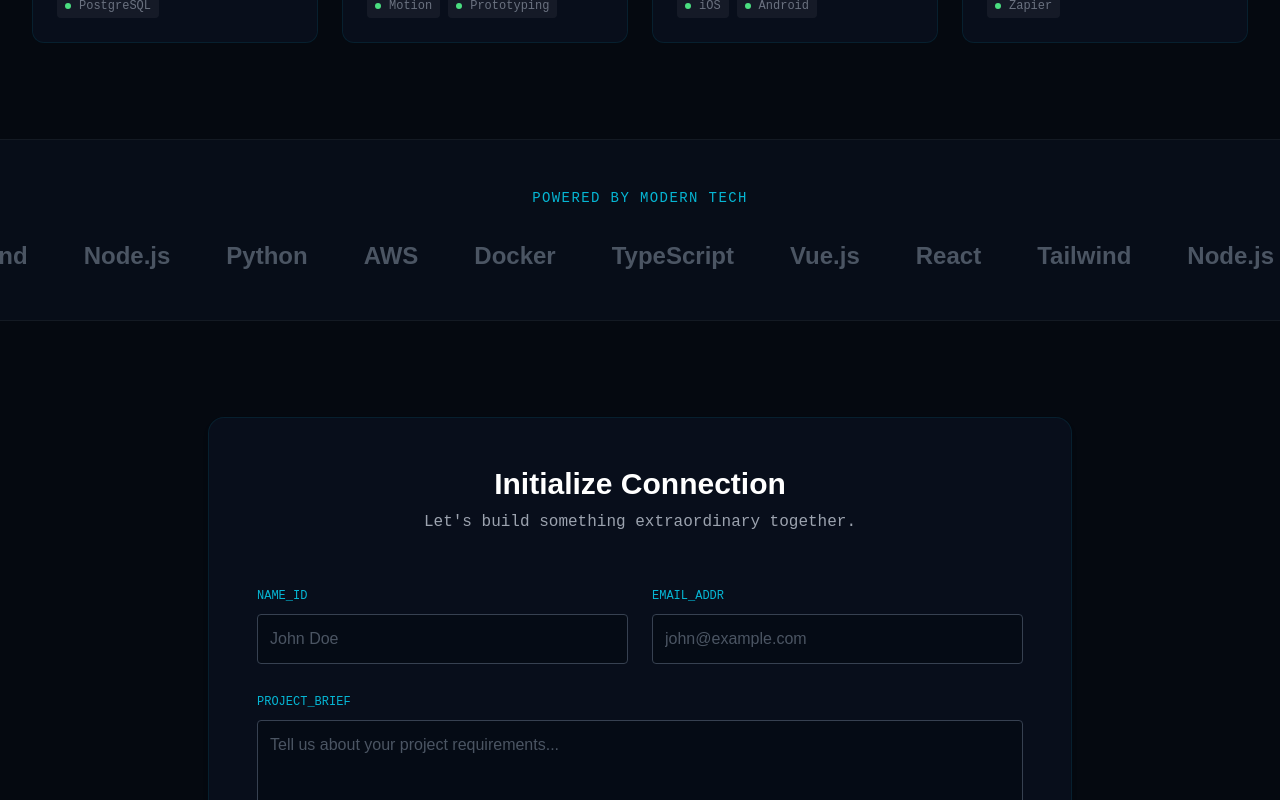
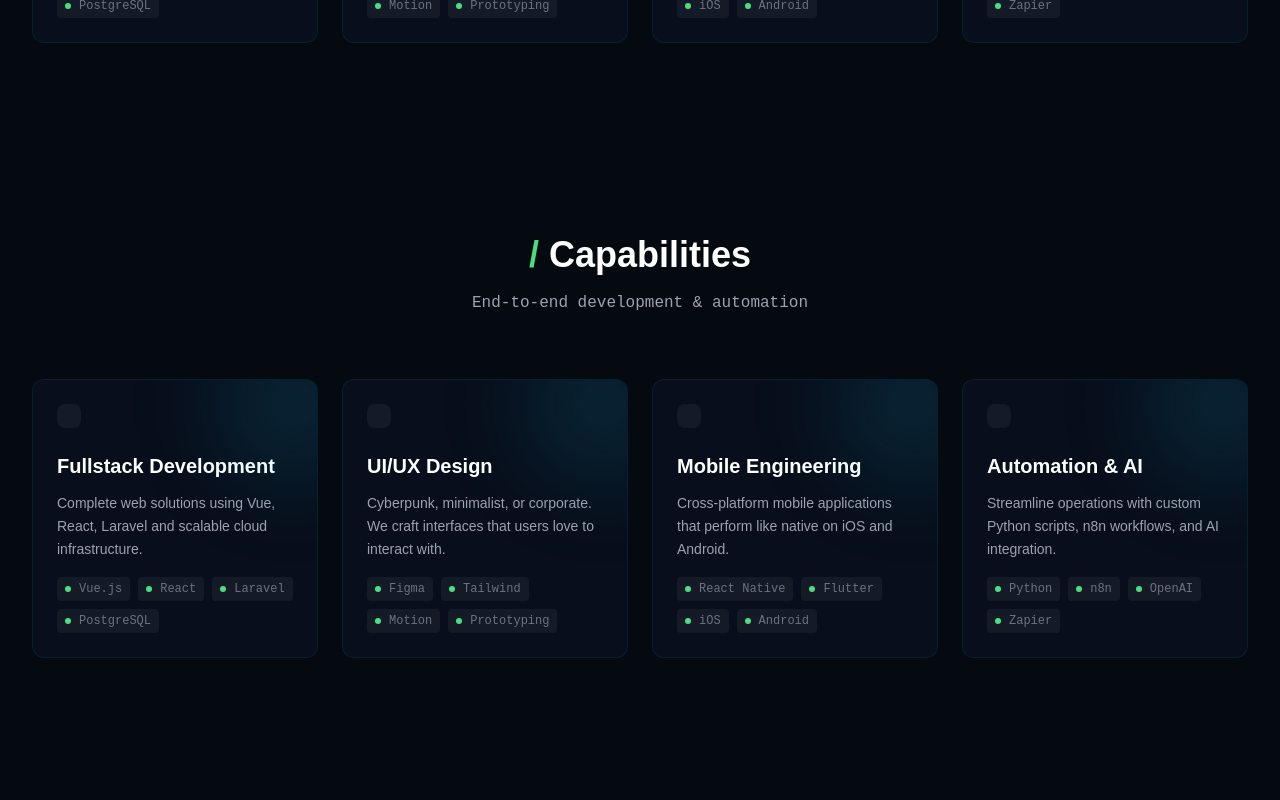
Before and after one commit to mohemed-amine619/FM-landing, a Vue app: page / in a window 1280 px wide. Shown: the part 1480-2280 px from the top of the page. Built offline with nearby package versions, Linux system fonts and the light colour scheme.

Commit message:
add new tech

```diff
--- a/src/components/TechComponents.vue
+++ b/src/components/TechComponents.vue
@@ -1,46 +1,68 @@
 <script setup lang="ts">
-interface TechItem {
-    name: string;
-    icon: string;
-}
+import type { Service } from '../types';
 
-const techStack: TechItem[] = [
-    { name: 'Vue.js', icon: 'ph-vue-logo' },
-    { name: 'React', icon: 'ph-atom' },
-    { name: 'Tailwind', icon: 'ph-wind' },
-    { name: 'Node.js', icon: 'ph-terminal-window' },
-    { name: 'Python', icon: 'ph-snake' },
-    { name: 'AWS', icon: 'ph-cloud' },
-    { name: 'Docker', icon: 'ph-container-ship' },
-    { name: 'TypeScript', icon: 'ph-code-simple' },
+const services: Service[] = [
+    {
+        title: 'Fullstack Development',
+        desc: 'Complete web solutions using Vue, React, Laravel and scalable cloud infrastructure.',
+        icon: 'ph-code',
+        tags: ['Vue.js', 'React', 'Laravel', 'PostgreSQL']
+    },
+    {
+        title: 'UI/UX Design',
+        desc: 'Cyberpunk, minimalist, or corporate. We craft interfaces that users love to interact with.',
+        icon: 'ph-paint-brush',
+        tags: ['Figma', 'Tailwind', 'Motion', 'Prototyping']
+    },
+    {
+        title: 'Mobile Engineering',
+        desc: 'Cross-platform mobile applications that perform like native on iOS and Android.',
+        icon: 'ph-device-mobile',
+        tags: ['React Native', 'Flutter', 'iOS', 'Android']
+    },
+    {
+        title: 'Automation & AI',
+        desc: 'Streamline operations with custom Python scripts, n8n workflows, and AI integration.',
+        icon: 'ph-robot',
+        tags: ['Python', 'n8n', 'OpenAI', 'Zapier']
+    }
 ];
 </script>
 
 <template>
-    <section id="tech" class="py-12 border-y border-white/5 bg-brand-navy/50 overflow-hidden relative z-10">
-        <div class="max-w-7xl mx-auto px-4 mb-8 text-center">
-            <h3 class="font-mono text-brand-cyan text-sm tracking-widest uppercase">Powered By Modern Tech</h3>
-        </div>
+    <section id="services" class="py-24 relative z-10">
+        <div class="max-w-7xl mx-auto px-4 sm:px-6 lg:px-8">
+            <div class="text-center mb-16">
+                <h2 class="text-3xl md:text-4xl font-bold text-white mb-4"><span class="text-brand-green">/</span>
+                    Capabilities</h2>
+                <p class="text-gray-400 font-mono">End-to-end development & automation</p>
+            </div>
 
-        <!-- Infinite Scroll Container -->
-        <div class="relative flex overflow-x-hidden group">
-            <!--
-           The 'animate-marquee' class is defined in your tailwind.config.js
-           We use 'hover:pause' to stop the scroll when the user hovers over it.
-      -->
-            <div class="animate-marquee whitespace-nowrap flex space-x-12 items-center hover:pause">
-                <!-- First Set -->
-                <div v-for="tech in techStack" :key="tech.name"
-                    class="text-2xl font-bold text-gray-600 hover:text-white transition-colors flex items-center space-x-2">
-                    <i :class="['ph', tech.icon]"></i>
-                    <span>{{ tech.name }}</span>
-                </div>
+            <!-- Updated grid to 4 columns on large screens, or 2x2 grid -->
+            <div class="grid grid-cols-1 md:grid-cols-2 lg:grid-cols-2 xl:grid-cols-4 gap-6">
+                <div v-for="(service, index) in services" :key="index"
+                    class="glass-card p-6 rounded-xl group relative overflow-hidden h-full flex flex-col">
+                    <!-- Hover Glow -->
+                    <div
+                        class="absolute -right-10 -top-10 w-32 h-32 bg-brand-cyan/20 rounded-full blur-[50px] group-hover:bg-brand-green/20 transition-colors duration-500">
+                    </div>
 
-                <!-- Second Set (Duplicate for seamless loop) -->
-                <div v-for="tech in techStack" :key="`${tech.name}-duplicate`"
-                    class="text-2xl font-bold text-gray-600 hover:text-white transition-colors flex items-center space-x-2">
-                    <i :class="['ph', tech.icon]"></i>
-                    <span>{{ tech.name }}</span>
+                    <div
+                        class="mb-6 inline-block p-3 rounded-lg bg-white/5 text-brand-cyan group-hover:text-brand-green group-hover:scale-110 transition-all duration-300 w-fit">
+                        <i :class="['ph', service.icon, 'text-3xl']"></i>
+                    </div>
+
+                    <h3 class="text-xl font-bold text-white mb-3 group-hover:text-brand-cyan transition-colors">{{
+                        service.title }}</h3>
+                    <p class="text-gray-400 text-sm leading-relaxed mb-4 flex-grow">{{ service.desc }}</p>
+
+                    <div class="flex flex-wrap gap-2 mt-auto">
+                        <span v-for="tag in service.tags" :key="tag"
+                            class="inline-flex items-center text-xs font-mono text-gray-500 bg-white/5 px-2 py-1 rounded">
+                            <span class="w-1.5 h-1.5 bg-brand-green rounded-full mr-2"></span>
+                            {{ tag }}
+                        </span>
+                    </div>
                 </div>
             </div>
         </div>
@@ -48,8 +70,16 @@
 </template>
 
 <style scoped>
-/* Optional: Pause the animation when hovering */
-.hover\:pause:hover {
-    animation-play-state: paused;
+.glass-card {
+    background: rgba(11, 18, 33, 0.7);
+    backdrop-filter: blur(12px);
+    border: 1px solid rgba(6, 182, 212, 0.1);
+    transition: all 0.3s ease;
+}
+
+.glass-card:hover {
+    border-color: rgba(74, 222, 128, 0.5);
+    transform: translateY(-5px);
+    box-shadow: 0 10px 30px -10px rgba(74, 222, 128, 0.15);
 }
 </style>
```
